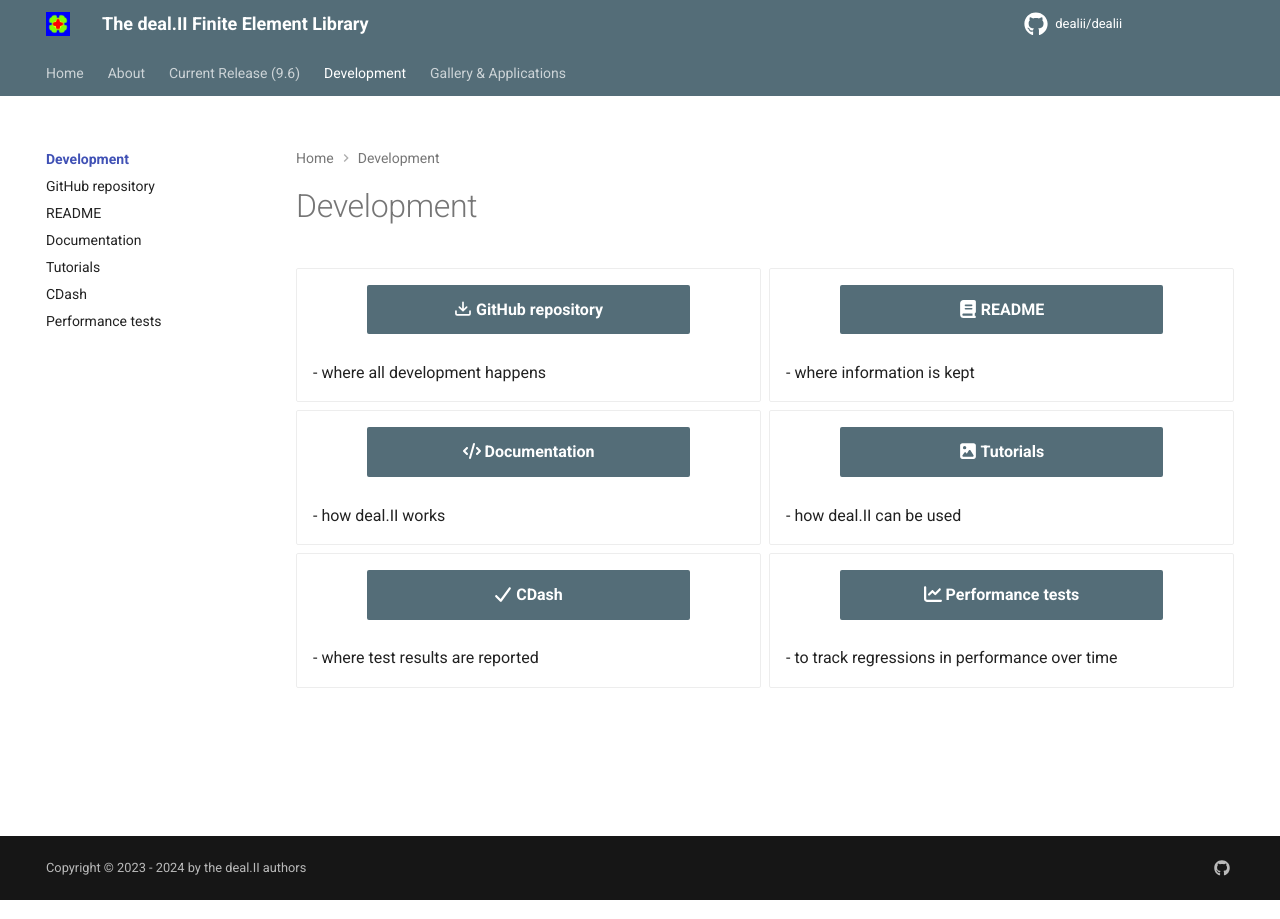
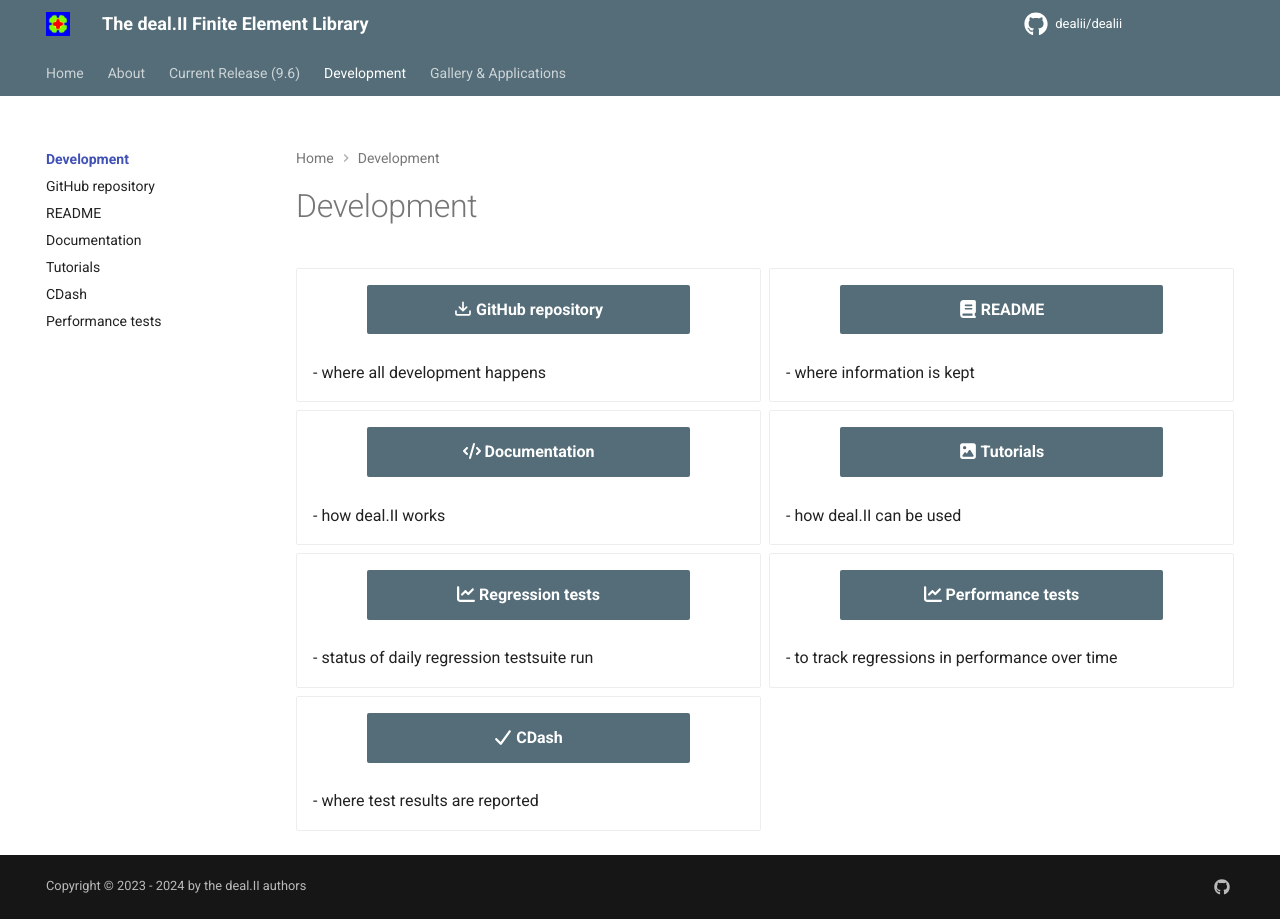
Before and after one commit to dealii/website, an MkDocs documentation site: the page built from docs/development/index.md, in a window 1280 px wide. Built offline with MkDocs 1.6.1 and Material for MkDocs 9.7.7, drawn with Linux system fonts in a browser that asks for light colours; comment, search, counter and statistics services are not loaded.

Commit message:
Update a link and add another one

```diff
--- a/docs/development/index.md
+++ b/docs/development/index.md
@@ -19,12 +19,16 @@
 - how deal.II can be used
 { .card }
 
+[:fontawesome-solid-chart-line: Regression tests](https://dealii.org/regression_tests/reports/render.html?#!current.md){ .md-button .md-button--primary .center }<br>
+- status of daily regression testsuite run
+{ .card }
+
+[:fontawesome-solid-chart-line: Performance tests](https://dealii.org/performance_tests/reports/render.html?#!current.md){ .md-button .md-button--primary .center }<br>
+- to track regressions in performance over time
+{ .card }
+
 [:fontawesome-solid-check: CDash](https://cdash.dealii.org/index.php?project=deal.II){ .md-button .md-button--primary .center }<br>
 - where test results are reported
 { .card }
 
-[:fontawesome-solid-chart-line: Performance tests](https://dealii.org/performance_tests/graphs/){ .md-button .md-button--primary .center }<br>
-- to track regressions in performance over time
-{ .card }
-
 </div>
```
